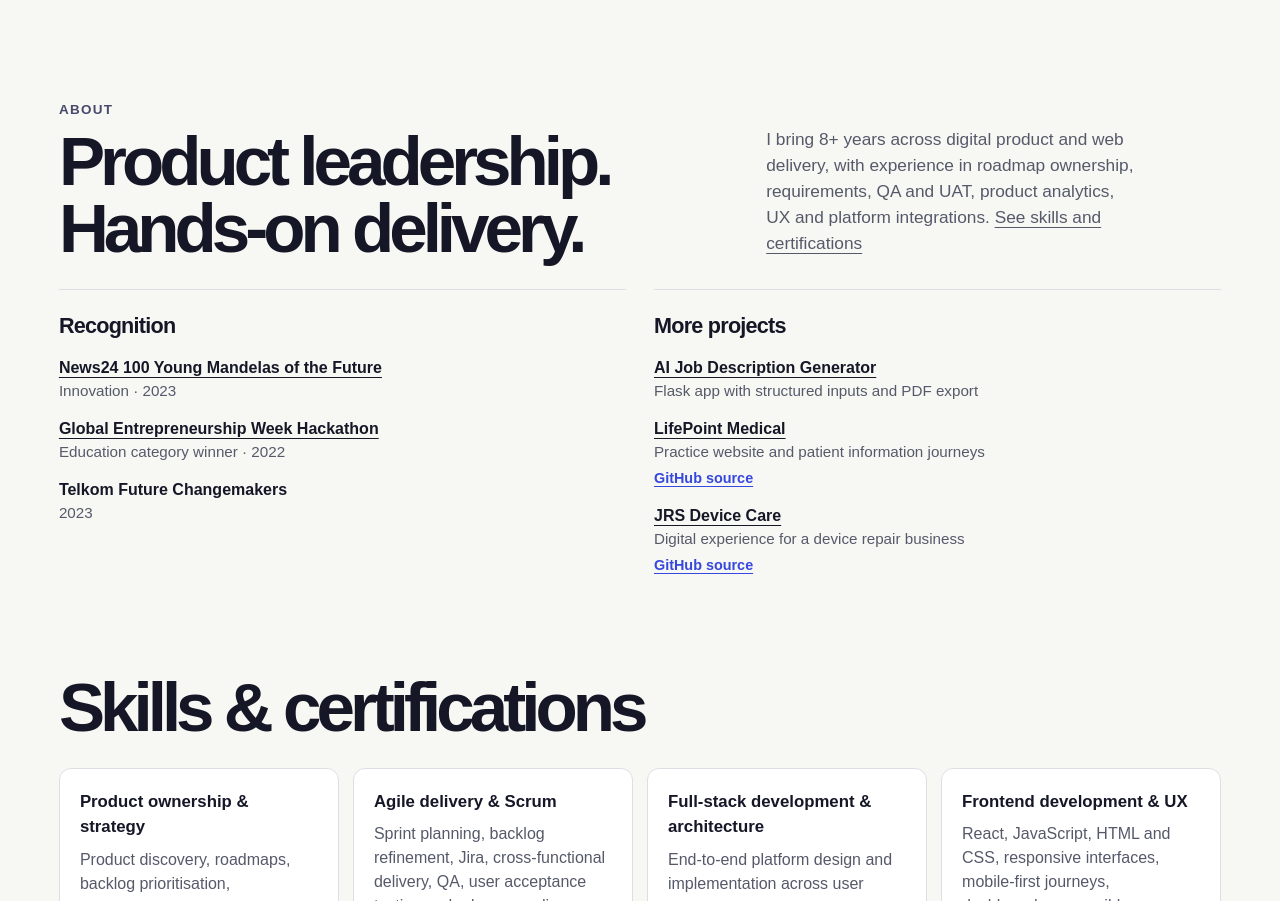
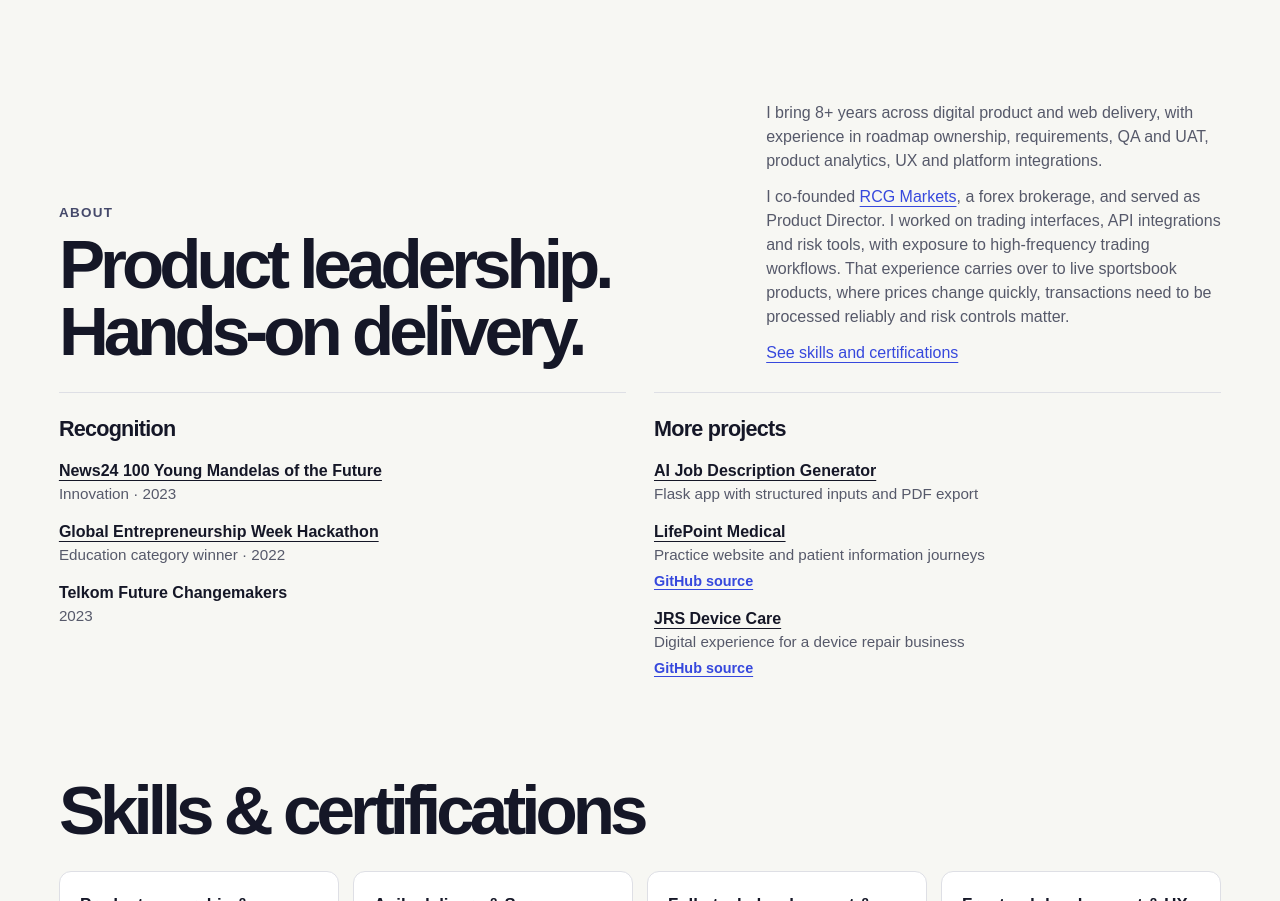
Before and after one commit to nkabi-ende/brandon-portfolio, a plain HTML site: page dist/index.html in a window 1280 px wide. Shown: the part 3212-4113 px from the top of the page. Drawn offline with Linux system fonts and the light colour scheme.

Commit message:
Highlight RCG Markets and trading experience in bio

```diff
--- a/dist/assets/site.css
+++ b/dist/assets/site.css
@@ -409,3 +409,7 @@ footer { background:#0e1022; }
 .skill-card p { margin-block: 8px 10px; color: var(--muted); }
 .skill-card a { color: var(--cobalt); font-size: .9rem; }
 .credentials #skills-title { grid-column: 1 / -1; }
+
+.about-intro { display: grid; gap: 12px; color: var(--muted); }
+.about-intro > a { width: fit-content; }
+.about-intro a { color: var(--cobalt); }
--- a/dist/index.html
+++ b/dist/index.html
@@ -189,7 +189,12 @@
     </section>
     <section class="wrap about" id="about" aria-labelledby="about-title">
       <div class="section-head"><div><p class="eyebrow">About</p><h2 id="about-title">Product leadership.<br>Hands-on delivery.</h2></div>
-      <p>I bring 8+ years across digital product and web delivery, with experience in roadmap ownership, requirements, QA and UAT, product analytics, UX and platform integrations. <a class="text-link" href="#skills">See skills and certifications</a></p></div>
+        <div class="about-intro">
+          <p>I bring 8+ years across digital product and web delivery, with experience in roadmap ownership, requirements, QA and UAT, product analytics, UX and platform integrations.</p>
+          <p>I co-founded <a class="text-link" href="#case-rcg">RCG Markets</a>, a forex brokerage, and served as Product Director. I worked on trading interfaces, API integrations and risk tools, with exposure to high-frequency trading workflows. That experience carries over to live sportsbook products, where prices change quickly, transactions need to be processed reliably and risk controls matter.</p>
+          <a class="text-link" href="#skills">See skills and certifications</a>
+        </div>
+      </div>
       <div class="about-grid">
         <div class="about-column">
           <h3>Recognition</h3>
```
